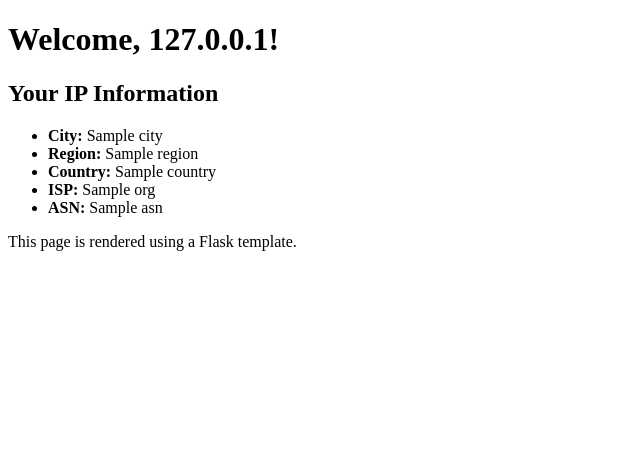
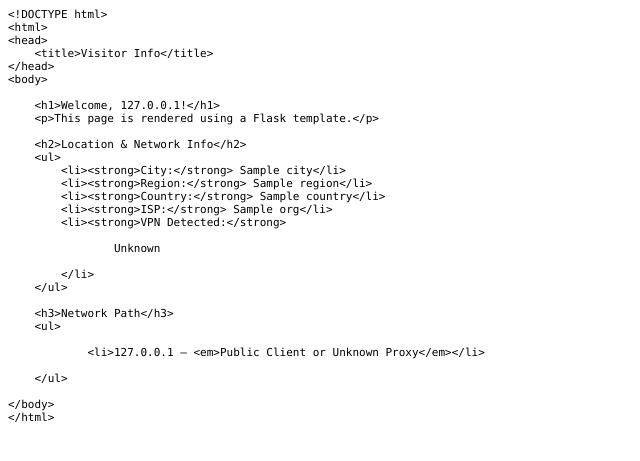
Before and after one commit to roblober-cpu/RestAPI, a Flask app: page / in a window 1280 px wide. Shown: the top 461 px of the page, without its empty margins (0-640 px from the left). Run offline with Flask 3, Linux system fonts and the light colour scheme; a database or web service that is not in the repository returns one stand-in record (values such as "Sample title"); data that the repository does not hold is empty.

Commit message:
switched html to plaintext

```diff
--- a/app.py
+++ b/app.py
@@ -1,14 +1,24 @@
 from flask import Flask, request, session, render_template
 import requests
+from datetime import datetime
 
 app = Flask(__name__)
 app.secret_key = "your-secret-key"
+
+# In-memory visitor log
+visitors = []
+
+
+# -----------------------------
+#  IP + Network Utilities
+# -----------------------------
 
 def get_client_ip():
     forwarded = request.headers.get("X-Forwarded-For")
     if forwarded:
         return forwarded.split(",")[0].strip()
     return request.remote_addr
+
 
 def lookup_ip_info(ip):
     try:
@@ -20,28 +30,87 @@ def lookup_ip_info(ip):
     except Exception:
         return {}
 
+
+def annotate_ip(ip):
+    # Private ranges
+    if ip.startswith("10.") or ip.startswith("192.168.") or ip.startswith("172."):
+        # More accurate private range check
+        parts = ip.split(".")
+        if parts[0] == "172" and 16 <= int(parts[1]) <= 31:
+            return "Private Network / Load Balancer"
+        if parts[0] in ("10", "192"):
+            return "Private Network / Load Balancer"
+
+    # Cloudflare
+    if ip.startswith(("104.", "172.64.", "188.114.")):
+        return "Cloudflare Edge Node"
+
+    # AWS
+    if ip.startswith(("3.", "13.", "18.", "34.", "35.", "52.", "54.")):
+        return "AWS Cloud Server"
+
+    # Google Cloud
+    if ip.startswith(("34.", "35.", "66.102.", "66.249.")):
+        return "Google Cloud Server"
+
+    # Azure
+    if ip.startswith(("20.", "40.", "52.", "104.")):
+        return "Azure Cloud Server"
+
+    # Starlink
+    if ip.startswith("100."):
+        return "Starlink CGNAT"
+
+    # Generic VPN ranges (very rough)
+    if ip.startswith(("5.", "37.", "45.", "91.", "95.", "185.")):
+        return "Possible VPN Provider"
+
+    return "Public Client or Unknown Proxy"
+
+
+# -----------------------------
+#  Session Setup
+# -----------------------------
+
 @app.before_request
 def assign_ip_as_username():
     if "username" not in session:
         session["username"] = get_client_ip()
 
 
+# -----------------------------
+#  Routes
+# -----------------------------
+
 @app.route("/")
 def index():
-    ip = request.headers.get("X-Forwarded-For", request.remote_addr)
+    raw_chain = request.headers.get("X-Forwarded-For") or request.remote_addr
+    chain = [ip.strip() for ip in raw_chain.split(",")]
+    annotated_chain = [(hop, annotate_ip(hop)) for hop in chain]
+
+    ip = chain[0]
     session["name"] = ip
 
     info = lookup_ip_info(ip)
+
+    # Log visitor
+    visitors.append({
+        "ip": ip,
+        "info": info,
+        "chain": annotated_chain,
+        "timestamp": datetime.utcnow()
+    })
 
     return render_template(
         "index.html",
         info=info,
         name=ip,
+        chain=annotated_chain,
         city=info.get("city"),
         region=info.get("region"),
         country=info.get("country"),
-        isp=info.get("connection", {}).get("isp"),
-        vpn=info.get("security", {}).get("vpn"),
+        isp=info.get("org"),
+        vpn=info.get("security", {}).get("vpn") if "security" in info else None,
     )
 
 
@@ -50,8 +119,9 @@ def dashboard():
     return render_template("dashboard.html", visitors=visitors)
 
 
+# -----------------------------
+#  Deploy
+# -----------------------------
 
-#Deploy
 if __name__ == "__main__":
-    #Listen on all interfaces, port 5000
     app.run(host="0.0.0.0", port=5000)
--- a/templates/index.html
+++ b/templates/index.html
@@ -1,20 +1,50 @@
-<!DOCTYPE html>
+<!DOCTYPE html PUBLIC "-//W3C//DTD HTML 4.01//EN" "http://www.w3.org/TR/html4/strict.dtd">
 <html>
 <head>
-    <title>My Flask App</title>
+  <meta http-equiv="Content-Type" content="text/html; charset=utf-8">
+  <meta http-equiv="Content-Style-Type" content="text/css">
+  <title>My Flask App</title>
+  <meta name="Generator" content="Cocoa HTML Writer">
+  <meta name="CocoaVersion" content="2113.65">
+  <style type="text/css">
+    p.p1 {margin: 0.0px 0.0px 0.0px 0.0px; font: 11.0px Menlo}
+    p.p2 {margin: 0.0px 0.0px 0.0px 0.0px; font: 11.0px Menlo; min-height: 13.0px}
+  </style>
 </head>
 <body>
-    <h1>Welcome, {{ name }}!</h1>
-
-    <h2>Your IP Information</h2>
-    <ul>
-        <li><strong>City:</strong> {{ info.city }}</li>
-        <li><strong>Region:</strong> {{ info.region }}</li>
-        <li><strong>Country:</strong> {{ info.country }}</li>
-        <li><strong>ISP:</strong> {{ info.org }}</li>
-        <li><strong>ASN:</strong> {{ info.asn }}</li>
-    </ul>
-
-    <p>This page is rendered using a Flask template.</p>
+<p class="p1">&lt;!DOCTYPE html&gt;</p>
+<p class="p1">&lt;html&gt;</p>
+<p class="p1">&lt;head&gt;</p>
+<p class="p1"><span class="Apple-converted-space">    </span>&lt;title&gt;Visitor Info&lt;/title&gt;</p>
+<p class="p1">&lt;/head&gt;</p>
+<p class="p1">&lt;body&gt;</p>
+<p class="p2"><br></p>
+<p class="p1"><span class="Apple-converted-space">    </span>&lt;h1&gt;Welcome, {{ name }}!&lt;/h1&gt;</p>
+<p class="p1"><span class="Apple-converted-space">    </span>&lt;p&gt;This page is rendered using a Flask template.&lt;/p&gt;</p>
+<p class="p2"><br></p>
+<p class="p1"><span class="Apple-converted-space">    </span>&lt;h2&gt;Location &amp; Network Info&lt;/h2&gt;</p>
+<p class="p1"><span class="Apple-converted-space">    </span>&lt;ul&gt;</p>
+<p class="p1"><span class="Apple-converted-space">        </span>&lt;li&gt;&lt;strong&gt;City:&lt;/strong&gt; {{ city or "Unknown" }}&lt;/li&gt;</p>
+<p class="p1"><span class="Apple-converted-space">        </span>&lt;li&gt;&lt;strong&gt;Region:&lt;/strong&gt; {{ region or "Unknown" }}&lt;/li&gt;</p>
+<p class="p1"><span class="Apple-converted-space">        </span>&lt;li&gt;&lt;strong&gt;Country:&lt;/strong&gt; {{ country or "Unknown" }}&lt;/li&gt;</p>
+<p class="p1"><span class="Apple-converted-space">        </span>&lt;li&gt;&lt;strong&gt;ISP:&lt;/strong&gt; {{ isp or "Unknown" }}&lt;/li&gt;</p>
+<p class="p1"><span class="Apple-converted-space">        </span>&lt;li&gt;&lt;strong&gt;VPN Detected:&lt;/strong&gt;<span class="Apple-converted-space"> </span></p>
+<p class="p1"><span class="Apple-converted-space">            </span>{% if vpn is not none %}</p>
+<p class="p1"><span class="Apple-converted-space">                </span>{{ vpn }}</p>
+<p class="p1"><span class="Apple-converted-space">            </span>{% else %}</p>
+<p class="p1"><span class="Apple-converted-space">                </span>Unknown</p>
+<p class="p1"><span class="Apple-converted-space">            </span>{% endif %}</p>
+<p class="p1"><span class="Apple-converted-space">        </span>&lt;/li&gt;</p>
+<p class="p1"><span class="Apple-converted-space">    </span>&lt;/ul&gt;</p>
+<p class="p2"><br></p>
+<p class="p1"><span class="Apple-converted-space">    </span>&lt;h3&gt;Network Path&lt;/h3&gt;</p>
+<p class="p1"><span class="Apple-converted-space">    </span>&lt;ul&gt;</p>
+<p class="p1"><span class="Apple-converted-space">        </span>{% for hop, label in chain %}</p>
+<p class="p1"><span class="Apple-converted-space">            </span>&lt;li&gt;{{ hop }} — &lt;em&gt;{{ label }}&lt;/em&gt;&lt;/li&gt;</p>
+<p class="p1"><span class="Apple-converted-space">        </span>{% endfor %}</p>
+<p class="p1"><span class="Apple-converted-space">    </span>&lt;/ul&gt;</p>
+<p class="p2"><br></p>
+<p class="p1">&lt;/body&gt;</p>
+<p class="p1">&lt;/html&gt;</p>
 </body>
 </html>
```
Also changed, not shown: templates/dashboard.html (added, +78 -0 lines), templates/dashboard.txt (deleted, +0 -23 lines), 1 other file.
